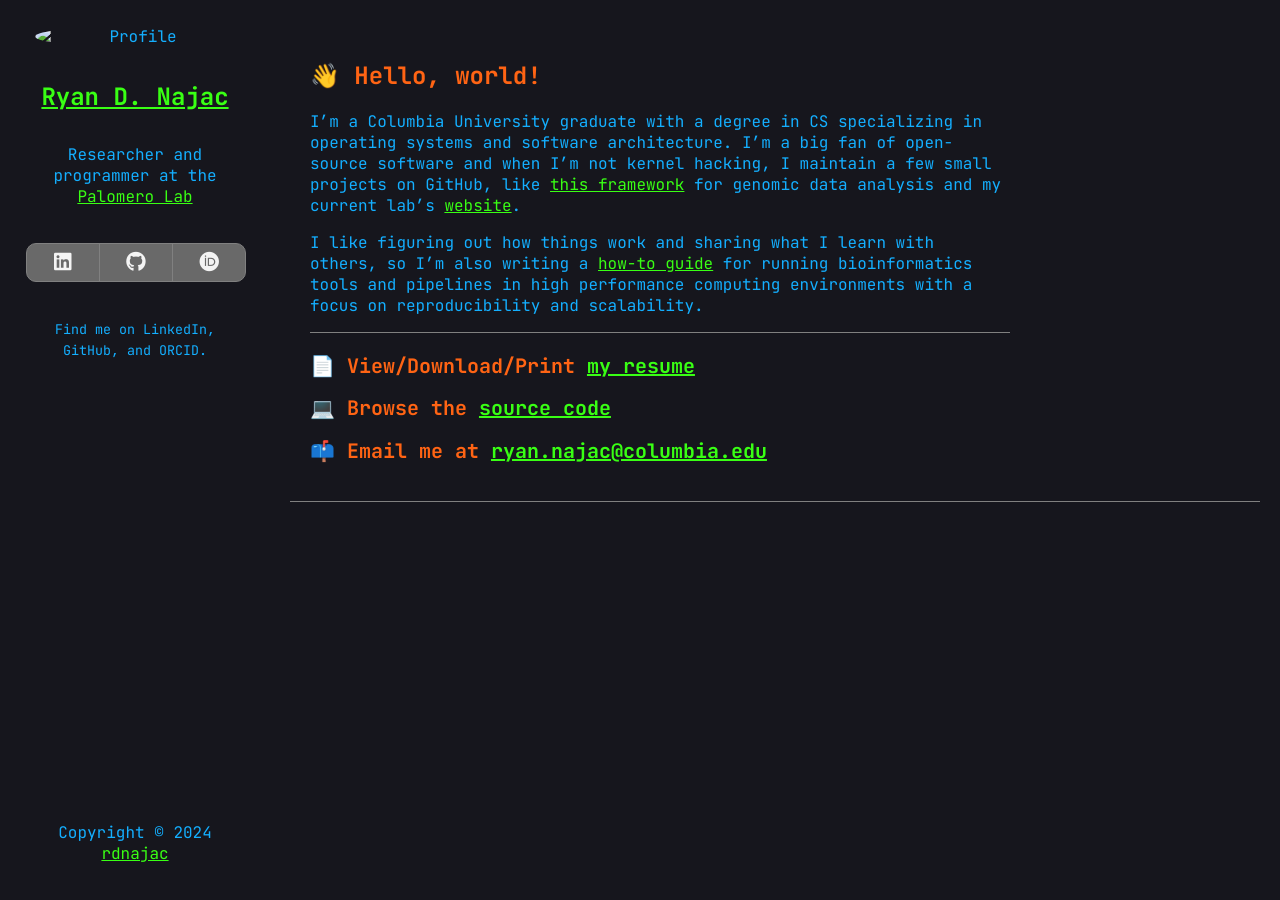
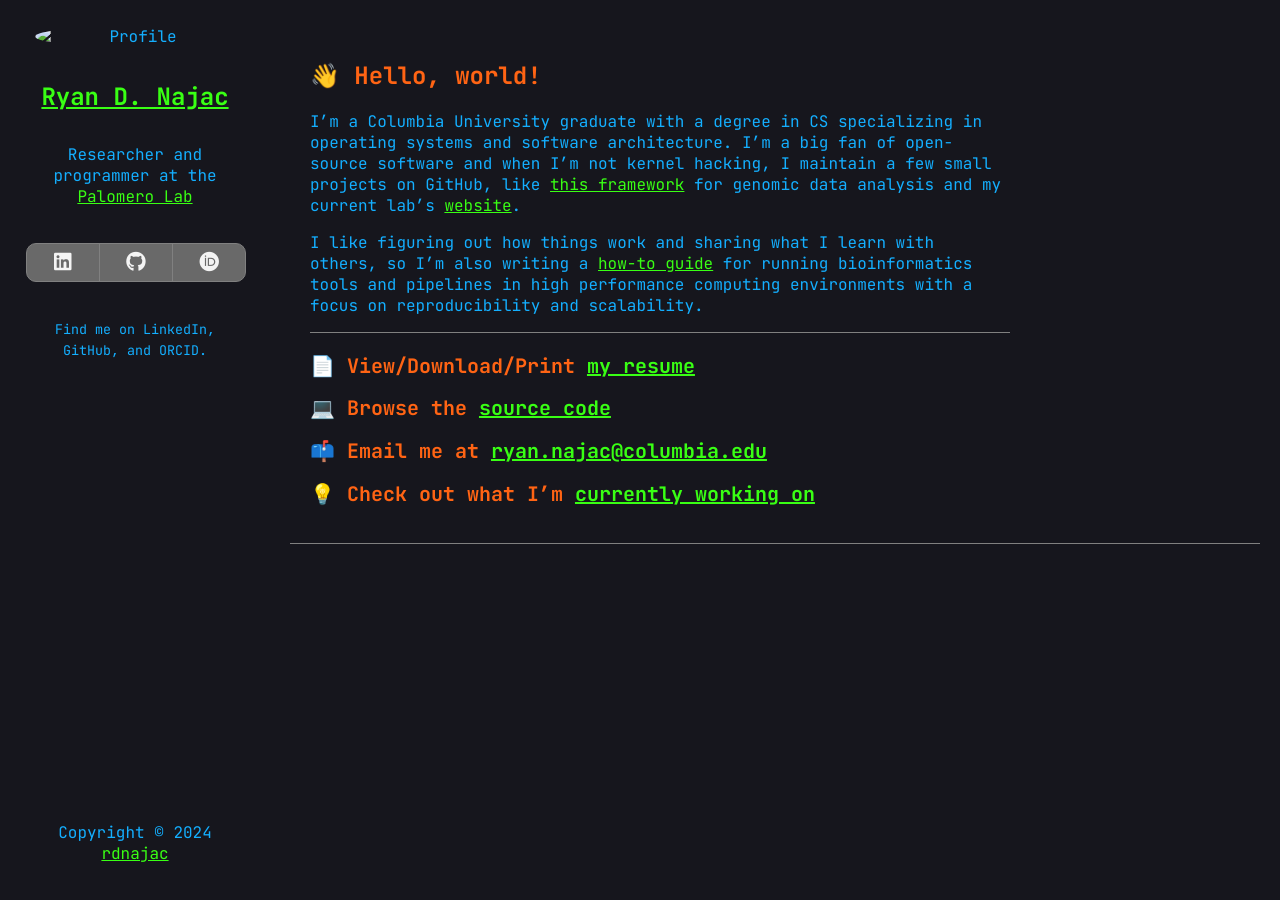
Before and after one commit to rdnajac/rdnajac.github.io, a Jekyll site: the page built from index.md, in a window 1280 px wide. Built offline with Jekyll 4.4.1, drawn with Linux system fonts in a browser that asks for light colours; nearby versions of some CDN libraries; our own code applies the rules of GitHub Pages for plain Markdown files.

Commit message:
add link

```diff
--- a/index.md
+++ b/index.md
@@ -22,3 +22,5 @@ environments with a focus on reproducibility and scalability.
 ## 💻 Browse the [source code](https://raw.githubusercontent.com/rdnajac/rdnajac.github.io/refs/heads/main/resume/rdnajac-resume.tex)
 
 ## 📫 Email me at [ryan.najac@columbia.edu](mailto:ryan.najac@columbia.edu)
+
+## 💡 Check out what I'm [currently working on](https://rdnajac.tech/cpp-sandbox/)
```
